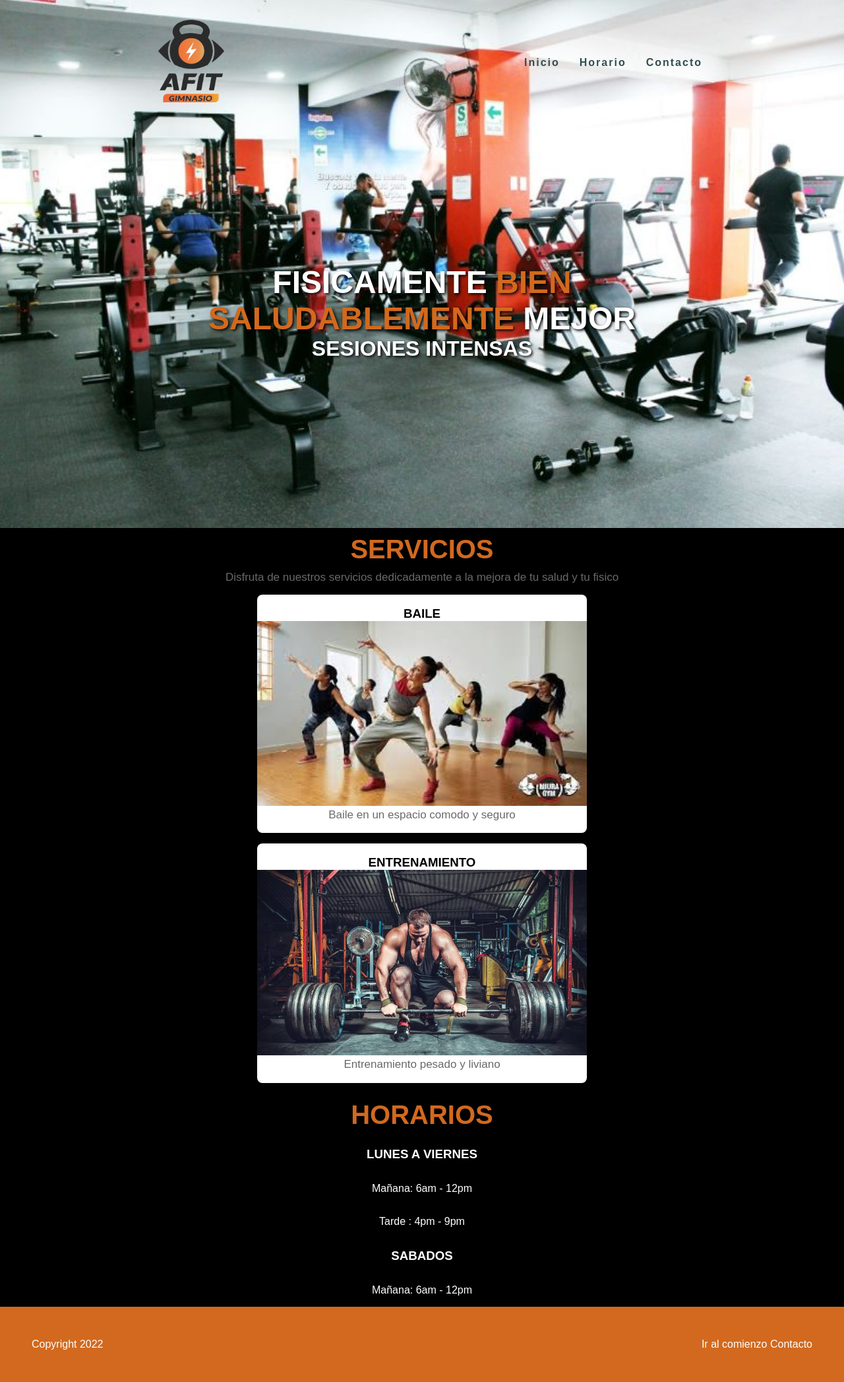
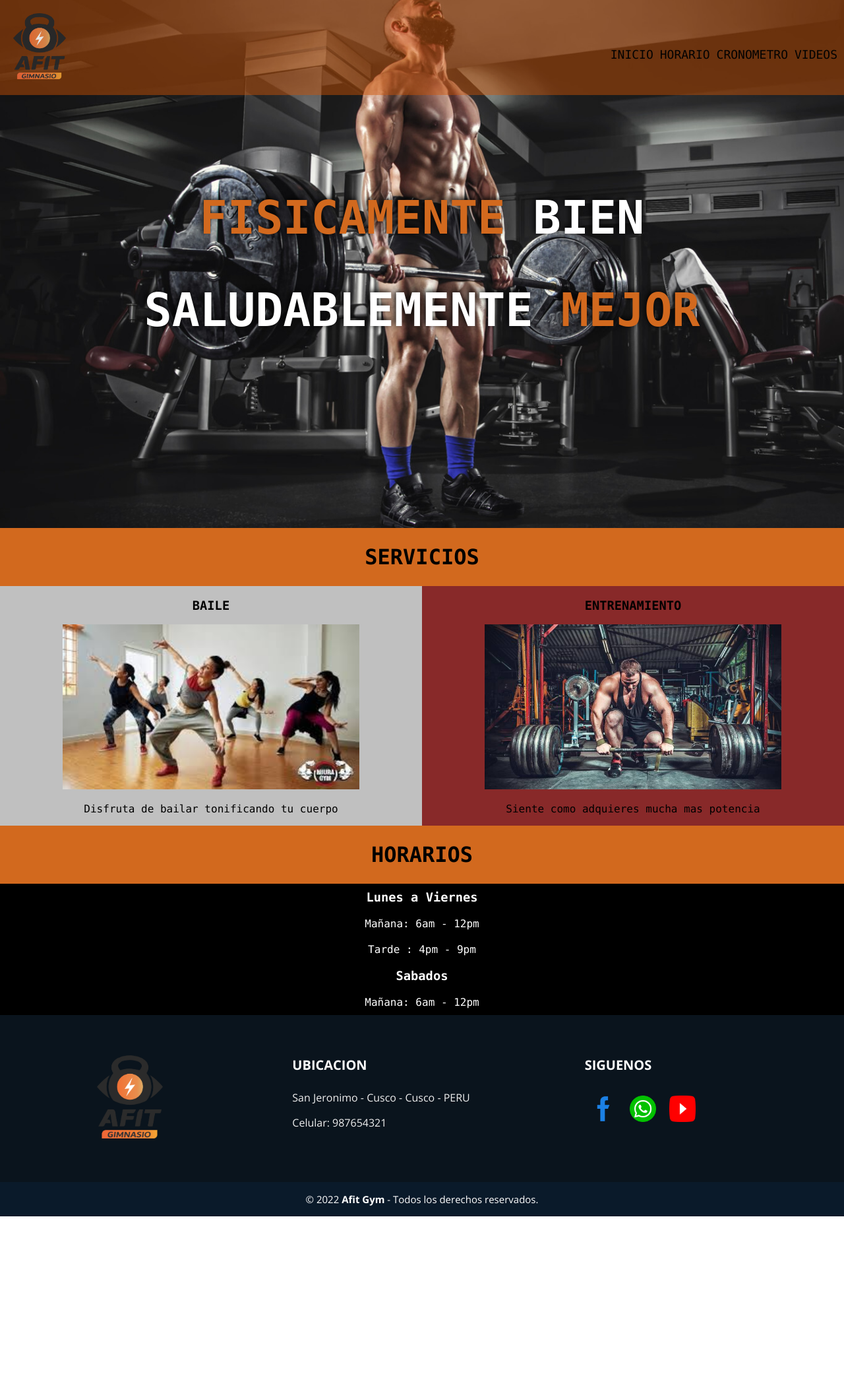
Before and after one commit to EdwardMelendezM/Gym-Afit, a plain HTML site: page index.html in a window 1280 px wide. Shown: the whole page at 66% size. After the commit the page ends 1843 px from the top, so only its background shows below. Drawn offline with nearby package versions, Linux system fonts and the light colour scheme.

Commit message:
Corrigiendo Tamanio Movil

```diff
--- a/css/estilos.css
+++ /dev/null
@@ -1,149 +0,0 @@
-*{
-    margin: 0;
-    padding: 0;
-    font-family: 'Montserrat', sans-serif;
-}
-
-header{
-    position: fixed;
-    top: 0;
-    left: 0;
-    width: 100%;
-    display: flex;
-    justify-content: space-around;
-    transition: 0.7s;
-    padding: 30px 20px;
-    z-index: 10;
-}
-/*CONFIGURACION CON JAVASCRIPT*/
-header.abajo{
-    background-color: #fff;
-    padding: 15px 20px;
-}
-header .logo{
-    position: relative;
-    transition: 1.5s;
-}
-
-nav{
-    display: flex;
-    justify-content: center;
-    align-items: center;
-}
-
-header ul{
-    position: relative;
-    display: flex;
-    justify-content: center;
-    align-items: center;
-}
-
-header ul li{
-    list-style: none;
-}
-header ul li a{
-    position: relative;
-    font-family: Arial, Helvetica, sans-serif;
-    margin: 0 15px;
-    text-decoration: none;
-    color:darkslategrey;
-    letter-spacing: 2px;
-    font-weight: 600;
-    transition: 0.7;
-}
-header ul li a:hover{
-    color:chocolate;
-}
-
-
-.zonal{
-    position: relative;
-    width: 100%;
-    height: 100vh;
-    background-image: url(../img/img-inicio.jpg);
-    background-repeat: no-repeat;
-    background-size: cover;
-    background-position: center center;
-}
-.space-white{
-    padding: 200px;
-
-}
-.text-img{
-
-    font-weight: bold;
-    text-transform: uppercase;
-    font-size: 2rem;
-    text-size-adjust:unset;
-    text-align: center;
-    text-shadow: 2px 2px 4px rgb(0, 0, 0);
-}
-
-.servicios-horarios{
-    background-color: rgb(0, 0, 0);
-}
-.servicios h1{
-    font-size: 40px;
-    color: chocolate;
-    text-align: center;
-    padding: 10px;
-}
-.servicios p{
-    font-size: 17px;
-    text-align: center;
-    color:dimgray;
-}
-.tipo-servicios{
-    width: 500px;
-    margin: 0 auto;
-}
-.tipo-servicios article{
-    padding: 10px;
-    text-align: center;
-    transition: box-shadow 0.3s ease;
-    background-color: #fff;
-    margin: 1rem 0;
-    border-radius: 0.5rem;
-    padding: 1.1rem 0;
-}
-.tipo-servicios article:hover{
-    box-shadow: 0 0.2rem 0.9rem rgba(255, 255, 255, 1);
-}
-
-.horarios{
-
-    text-align: center;
-}
-.horarios h1{
-    font-size: 40px;
-    color: chocolate;
-    text-align: center;
-    padding: 10px;
-}
-.horarios h3, .horarios p{
-    color: #fff;
-    padding: 1rem;
-
-}
-
-footer{
-    background-color:chocolate;
-    padding: 3rem;
-    color: #fff;
-}
-
-footer section{
-    float: right;
-}
-footer p{
-    margin: 0;
-}
-footer a{
-    transition: color 0.3s ease;
-    color: #fff;
-    text-decoration: none;
-}
-
-footer a:hover{
-    color: cornflowerblue;
-}
--- /dev/null
+++ b/css/footer.css
@@ -0,0 +1,76 @@
+@import url('https://fonts.googleapis.com/css2?family=Montserrat:wght@400;700&family=Open+Sans:wght@400;700&display=swap');
+/*  font-family: 'Montserrat', sans-serif;
+    font-family: 'Open Sans', sans-serif;*/
+
+.pie-pagina{
+    max-width: 100%;
+    background-color: #0a141d;
+    font-family:'Open Sans', sans-serif;
+}
+
+.pie-pagina .grupo-1{
+    max-width: 100%;
+    margin-left: auto;
+    display: grid;
+    grid-template-columns: repeat(3,1fr);
+    grid-gap: 50px;
+    padding: 45px 0px;
+}
+
+.pie-pagina .grupo-1 .box figure{
+    padding: auto;
+    max-width: 100%;
+    max-height: 100%;
+    display: flex;
+    justify-content: center;
+    align-items: center;
+}
+.pie-pagina .grupo-1 .box figure img{
+    max-width: 120px;
+}
+
+.pie-pagina .grupo-1 .box h2{
+    color: #fff;
+    margin-bottom: 25px;
+    font-size: 20px;
+}
+
+.pie-pagina .grupo-1 .box p{
+    color: #efefef;
+    margin-bottom: 10px;
+}
+.pie-pagina .grupo-1 .red-social{
+    margin: 0;
+    max-width: 100%;
+}
+
+.pie-pagina .grupo-1 .red-social img{
+    margin: 0;
+    padding: 8px;
+    width: 40px;
+    height: 40px;
+}
+.pie-pagina .grupo-1 .red-social a:hover{
+    color: aqua;
+
+}
+.pie-pagina .grupo-2{
+
+    background-color: #0a1a2a;
+    padding: 15px 10px;
+    text-align: center;
+    color: #fff;
+}
+
+.pie-pagina .grupo-2 small{
+    font-size: 15px;
+}
+
+@media screen and (max-width:800px){
+    .pie-pagina .grupo-1{
+        width: 90%;
+        grid-template-columns: repeat(1,1fr);
+        grid-gap:30px;
+        padding: 35px 0px;
+    }
+}
--- /dev/null
+++ b/css/servicios.css
@@ -0,0 +1,65 @@
+.servicios .servicios-tipo {
+    position:relative;
+    display: flex;
+    align-content: center;
+    justify-content:space-around;
+    text-align: center;
+}
+
+
+.servicios .servicios-tipo img{
+    width: 450px;
+    height: 250px;
+}
+
+.servicios h1, .servicios .horarios{
+    text-align: center;
+    align-content: center;
+    justify-content: center;
+}
+.servicios h1{
+    margin: 0;
+    padding: 25px;
+    max-width: 100%;
+    background-color: chocolate;
+}
+
+.servicios .servicios-tipo .baile
+{
+    width: 100%;
+    background-color: silver;
+}
+.servicios .servicios-tipo .entrenamiento{
+    width: 100%;
+    background-color: rgb(136, 41, 41);
+}
+
+.servicios .horarios{
+    margin: 0;
+    padding: 0;
+    background-color: black;
+    color: #fff;
+}
+.servicios .horarios p{
+    margin: 0;
+    padding: 10px;
+}
+.servicios .horarios h3{
+    margin: 0;
+    padding: 10px;
+}
+
+@media screen and (max-width:850px) {
+    .servicios .servicios-tipo img{
+        width: 300px;
+        height: 200px;
+    }
+    .servicios .servicios-tipo{
+        margin: 0;
+        display: block;
+    }
+    .servicios .servicios-tipo section p, .servicios .servicios-tipo section h3{
+        margin: 0;
+        padding: 20px;
+    }
+}
--- /dev/null
+++ b/css/style.css
@@ -0,0 +1,145 @@
+@import url('https://fonts.googleapis.com/css2?family=Montserrat:wght@400;700&family=Open+Sans:wght@400;700&display=swap');
+/*  font-family: 'Montserrat', sans-serif;
+    font-family: 'Open Sans', sans-serif;*/
+
+body{
+    font-family: 'Open Sans', sans-serif;;
+    padding: 0;
+    margin: 0;
+    box-sizing: border-box;
+    font-family: consolas;
+    overflow-x: hidden;
+}
+header{
+    background-color:rgb(211, 133, 78);
+    opacity: .9;
+}
+
+header{
+    /*CONFIGURAR OPACIDAD CON ESTE METODO*/
+    background: rgba(212, 87, 4, 0.5);
+    position: fixed;
+    width: 100%;
+    padding: 20px;
+    z-index: 10;
+    transition: 0.9s;
+
+}
+
+.header-top{
+    display: flex;
+    justify-content: space-around;
+
+}
+
+.header-logo{
+    opacity:unset;
+    margin: 0;
+
+}
+.header-btn{
+    font-size: 20px;
+}
+
+.header-menu{
+    display: none;
+    padding-bottom: 10px;
+    animation: header_menu_active 2s;
+
+}
+
+@keyframes header_menu_active {
+    from{
+        opacity: 0;
+    }
+    to{
+        opacity: 1;
+    }
+}
+
+
+.header-menu ul{
+    list-style:none;
+    padding: 0;
+    margin: 0;
+    display: flex;
+    flex-direction: column;
+    gap: 10px;
+    padding-top: 20px;
+    padding-right: 30px;
+}
+
+.header-menu a{
+    font-size: 18px;
+    color: #000;
+    text-decoration: none;
+
+}
+header.abajo{
+    padding: 5px;
+    background-color: rgba(148, 148, 148,0.8);
+    transition: 0.9s;
+}
+::before{
+    content: '';
+    position: absolute;
+    width: 100%;
+
+}
+
+@media screen and (min-width: 768px) {
+
+    header{
+        display: flex;
+        justify-content: space-between;
+        align-items: center;
+    }
+    .header-top{
+        padding-bottom: 0;
+    }
+    .header-menu{
+        padding-top:0 ;
+        display: block !important;
+    }
+    .header-menu{
+        display: flex;
+        padding-bottom: 0;
+        padding-top: 0;
+    }
+    .header-menu ul{
+        flex-direction: row;
+    }
+    .header-btn{
+        display: none;
+    }
+}
+
+.zona1{
+    position: relative;
+    width: 100%;
+    height: 100vh;
+    /*background: linear-gradient(rgba(5,7,12,0.4),rgba(5,7,12,0.4));*/
+    background-image: url("../img/logo-principal.jpeg");
+    background-position: center center;
+    background-size: cover;
+}
+.zona1 {
+    display: flex;
+    justify-content: center;
+    align-items: center;
+}
+.zona1 .texto-central h1{
+    font-weight: bold;
+    text-align: center;
+    font-size: 70px;
+
+}
+.txt-h{
+    text-shadow: -2px -2px 10px #000
+}
+@media screen and (max-width:650px){
+    .zona1 .texto-central h1{
+        font-size: 32px;
+    }
+
+}
--- a/index.html
+++ b/index.html
@@ -4,77 +4,100 @@
     <meta charset="UTF-8">
     <meta http-equiv="X-UA-Compatible" content="IE=edge">
     <meta name="viewport" content="width=device-width, initial-scale=1.0">
-    <link rel="stylesheet" href="./css/estilos.css">
+    <link rel="stylesheet" href="./css/style.css">
+    <link rel="stylesheet" href="./css/footer.css">
+    <link rel="stylesheet" href="./css/servicios.css">
     <title>Document</title>
-<style>
+</head>
+<body>
+    <!-------------------------------- HEADER ------------------------------>
+    <header>
+        <div class="header-top">
+            <a href="#" class="header-logo"><img src="./img/Logo.png" width="80"></a>
+            <button class="header-btn">=</button>
+        </div>
 
 
-</style>
-</head>
-<body>
-    <header>
-        <div>
-            <a href="" class="logo">
-                <img src="./img/Logo.png" width="100px">
-            </a>
-        </div>
-        <nav>
+        <nav class="header-menu">
             <ul>
-                <li> <a href="">Inicio</a></li>
-                <li> <a href="">Horario</a></li>
-                <li> <a href="">Contacto</a></li>
+                <li><a href="#">INICIO</a></li>
+                <li><a href="#">HORARIO</a></li>
+                <li><a href="#">CRONOMETRO</a></li>
+                <li><a href="#">VIDEOS</a></li>
             </ul>
         </nav>
 
     </header>
+    <section class="zona1">
+        <div class="texto-central">
+            <h1><span class="txt-h" style="color:chocolate">FISICAMENTE </span>
+                <span class="txt-h" style="color:#fff">BIEN</span></h1>
+            <h1><span class="txt-h" style="color:#fff">SALUDABLEMENTE </span></span>
+                <span class="txt-h" style="color:chocolate">MEJOR</span></h1>
+        </div>
+    <!--------------------------------------------------------------------->
 
-    <section class="zonal">
-        <div class="space-white"></div>
-        <div class="text-img">
-            <h1><span style="color:white">FISICAMENTE </span><span style="color:chocolate">BIEN</span></h1>
-            <h1><span style="color:chocolate">SALUDABLEMENTE </span><span style="color:white">MEJOR</span></h1>
-            <p><span style="color:white">Sesiones intensas</span></p>
+    <!-------------------------------- SERVICIOS ------------------------------>
+    </section>
+    <div class="servicios">
+        <h1>SERVICIOS</h1>
+        <div class="servicios-tipo">
+            <section class="baile">
+                <h3>BAILE</h3>
+                <img src="./img/baile.jfif" alt="">
+                <p>Disfruta de bailar tonificando tu cuerpo</p>
+            </section>
+            <section class="entrenamiento">
+                <h3>ENTRENAMIENTO</h3>
+                <img src="/img/entrenamiento.jpg" alt="">
+                <p>Siente como adquieres mucha mas potencia</p>
+            </section>
         </div>
-    </section>
+        <h1>HORARIOS</h1>
+        <div class="horarios">
+            <h3>Lunes a Viernes</h3>
+            <p>Mañana: 6am - 12pm</p>
+            <p>Tarde : 4pm - 9pm</p>
+            <h3>Sabados</h3>
+            <p>Mañana: 6am - 12pm</p>
+        </div>
 
-    <section class="servicios-horarios">
-        <div class="servicios">
-            <h1>SERVICIOS</h1>
-            <p>Disfruta de nuestros servicios dedicadamente a la mejora de tu salud y tu fisico</p>
+    </div>
+    <!------------------------------------------------------------------------->
 
-            <div class="tipo-servicios">
-                <article>
-                    <h3>BAILE</h3>
-                    <img src="./img/baile.jfif" width="500px">
-                    <p>Baile en un espacio comodo y seguro</p>
-                </article>
-                <article>
-                    <h3>ENTRENAMIENTO</h3>
-                    <img src="./img/entrenamiento.jpg" width="500px">
-                    <p>Entrenamiento pesado y liviano</p>
-                </article>
-
+    <!-------------------------------- FOOTER ------------------------------>
+    <footer class="pie-pagina">
+        <div class="grupo-1">
+            <div class="box">
+                <figure>
+                    <a href="">
+                        <img src="img/Logo.png" alt="Logo de Slee Dw" width="100px">
+                    </a>
+                </figure>
             </div>
 
+            <div class="box">
+                <h2>UBICACION</h2>
+                <p>San Jeronimo - Cusco - Cusco - PERU</p>
+                <p>Celular: 987654321</p>
+            </div>
+
+            <div class="box">
+                <h2>SIGUENOS</h2>
+                <div class="red-social">
+                    <a href=""><img src="./img/logo_facebook.png" alt=""></a>
+                    <a href=""><img src="./img/logo_whatsaap.png" alt=""></a>
+                    <a href=""><img src="./img/loo_youtube.png" alt=""></a>
+                </div>
+            </div>
         </div>
-        <div class="horarios">
-            <h1>HORARIOS</h1>
-            <h3>LUNES A VIERNES</h3>
-            <p>Mañana: 6am - 12pm</p>
-            <p>Tarde : 4pm - 9pm</p>
+        <div class="grupo-2">
+            <small>&copy; 2022 <b>Afit Gym</b> - Todos los derechos reservados.</small>
+        </div>
+    </footer>
 
-            <h3>SABADOS</h3>
-            <p>Mañana: 6am - 12pm</p>
-        </div>
-    </section>
-
-    <footer>
-        <section>
-            <a href="#titulo">Ir al comienzo</a>
-            <a href="">Contacto</a>
-        </section>
-        <p>Copyright 2022</p>
-    </footer>
+    <script src="./js/scroll.js"></script>
     <script src="./js/header.js"></script>
+    <script src="https://kit.fontawesome.com/eb496ab1a0.js" crossorigin="anonymous"></script>
 </body>
 </html>
--- a/js/header.js
+++ b/js/header.js
@@ -1,4 +1,4 @@
 window.addEventListener("scroll",function(){
-    var header = document.querySelector("header");
+    var header=document.querySelector("header");
     header.classList.toggle("abajo",window.scrollY>0);
 })
```
Also changed, not shown: js/scroll.js (added, +13 -0 lines), img/logo-principal.jpeg (added), img/logo_facebook.png (added), img/logo_whatsaap.png (added), img/loo_youtube.png (added).
